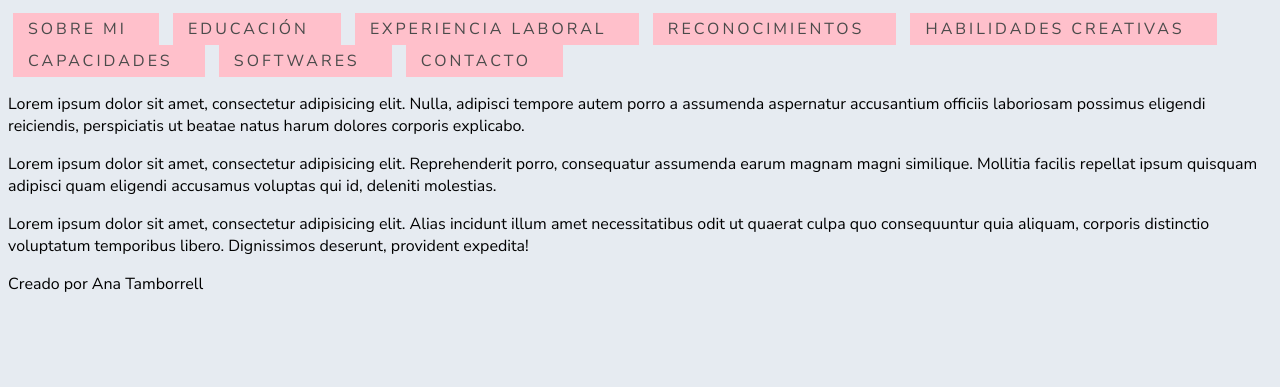
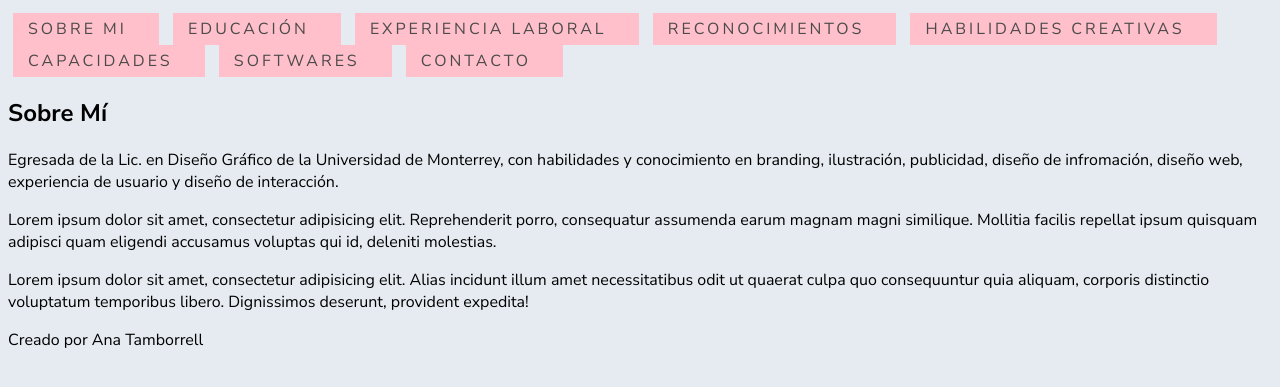
Before and after one commit to atamborrell/atamborrell.github.io, a plain HTML site: page index.html in a window 1280 px wide. Shown: the part 111-498 px from the top of the page. Drawn offline with Linux system fonts and the light colour scheme.

Commit message:
info sobremi

```diff
--- a/index.html
+++ b/index.html
@@ -25,10 +25,11 @@
           </ul>
         </nav>
 
-        <section class="acerca-de" id="sobremi">
+        <section class="sobremi" id="sobremi">
           <div class="columna tres">
             <div class="columna-contenido">
-              <p>Lorem ipsum dolor sit amet, consectetur adipisicing elit. Nulla, adipisci tempore autem porro a assumenda aspernatur accusantium officiis laboriosam possimus eligendi reiciendis, perspiciatis ut beatae natus harum dolores corporis explicabo.</p>
+              <h1>Sobre Mí</h1>
+              <p>Egresada de la Lic. en Diseño Gráfico de la Universidad de Monterrey, con habilidades y conocimiento en branding, ilustración, publicidad, diseño de infromación, diseño web, experiencia de usuario y diseño de interacción.</p>
             </div>
           </div>
           <div class="columna tres">
```
